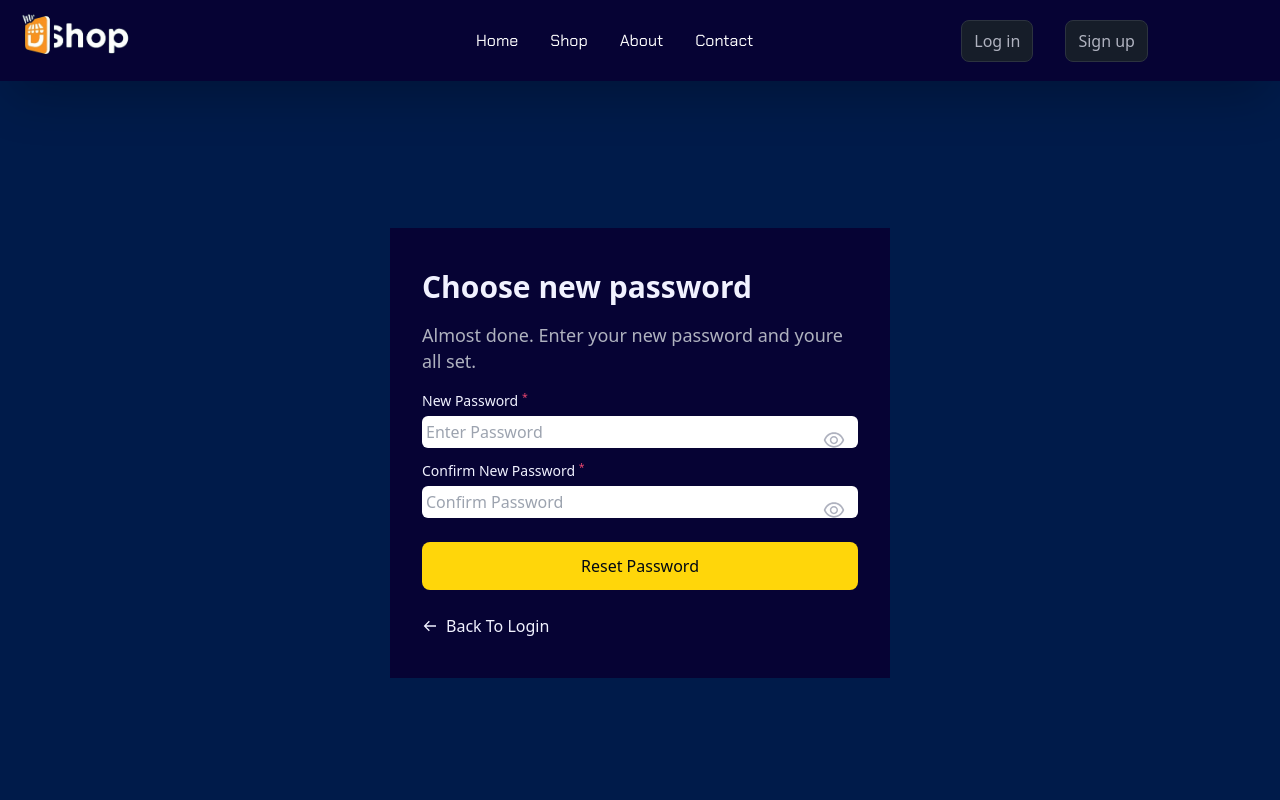
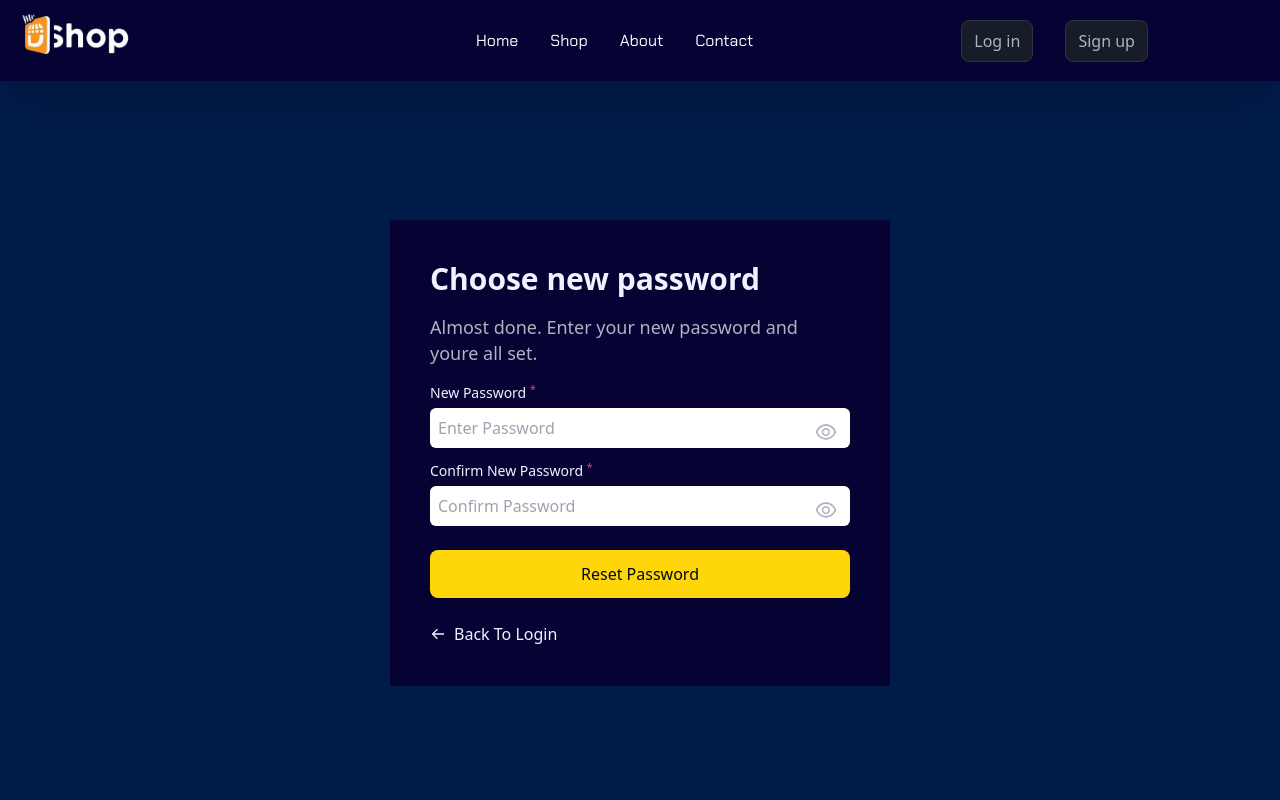
Before and after one commit to shubhanshurav/e-Shopping-store, a React (Create React App) app: page /update-password/1 in a window 1280 px wide. Shown: the top 800 px of the page. Built offline with nearby package versions, Linux system fonts and the light colour scheme.

Commit message:
fix forget password issue

```diff
--- a/src/pages/UpdatePassword.jsx
+++ b/src/pages/UpdatePassword.jsx
@@ -39,7 +39,7 @@ function UpdatePassword() {
       {loading ? (
         <div className="spinner"></div>
       ) : (
-        <div className="max-w-[500px] px-4 lg:px-8 py-10 bg-bluebg-200">
+        <div className="max-w-[500px] px-4 md:px-10 py-10 m-2 md:m-0 bg-bluebg-200">
           <h1 className="text-[1.875rem] font-semibold leading-[2.375rem] text-richblack-5">
             Choose new password
           </h1>
@@ -58,7 +58,7 @@ function UpdatePassword() {
                 value={password}
                 onChange={handleOnChange}
                 placeholder="Enter Password"
-                className="form-style w-full !pr-10 p-1 rounded-md"
+                className="form-style w-full !pr-10 p-2 rounded-md"
               />
               <span
                 onClick={() => setShowPassword((prev) => !prev)}
@@ -71,6 +71,7 @@ function UpdatePassword() {
                 )}
               </span>
             </label>
+
             <label className="relative mt-3 block">
               <p className="mb-1 text-[0.875rem] leading-[1.375rem] text-richblack-5">
                 Confirm New Password <sup className="text-pink-200">*</sup>
@@ -82,7 +83,7 @@ function UpdatePassword() {
                 value={confirmPassword}
                 onChange={handleOnChange}
                 placeholder="Confirm Password"
-                className="form-style w-full !pr-10 p-1 rounded-md"
+                className="form-style w-full !pr-10 p-2 rounded-md"
               />
               <span
                 onClick={() => setShowConfirmPassword((prev) => !prev)}
```
